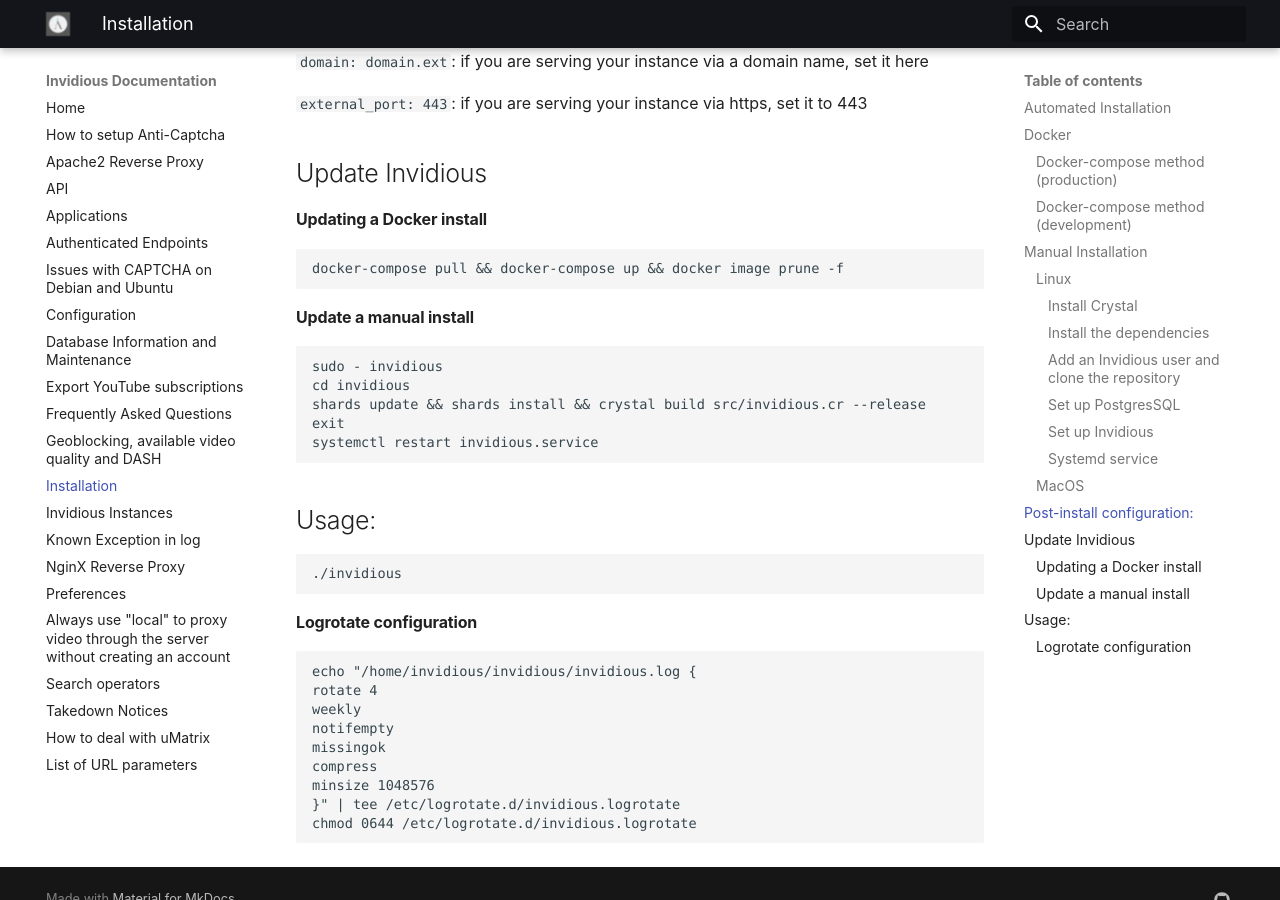
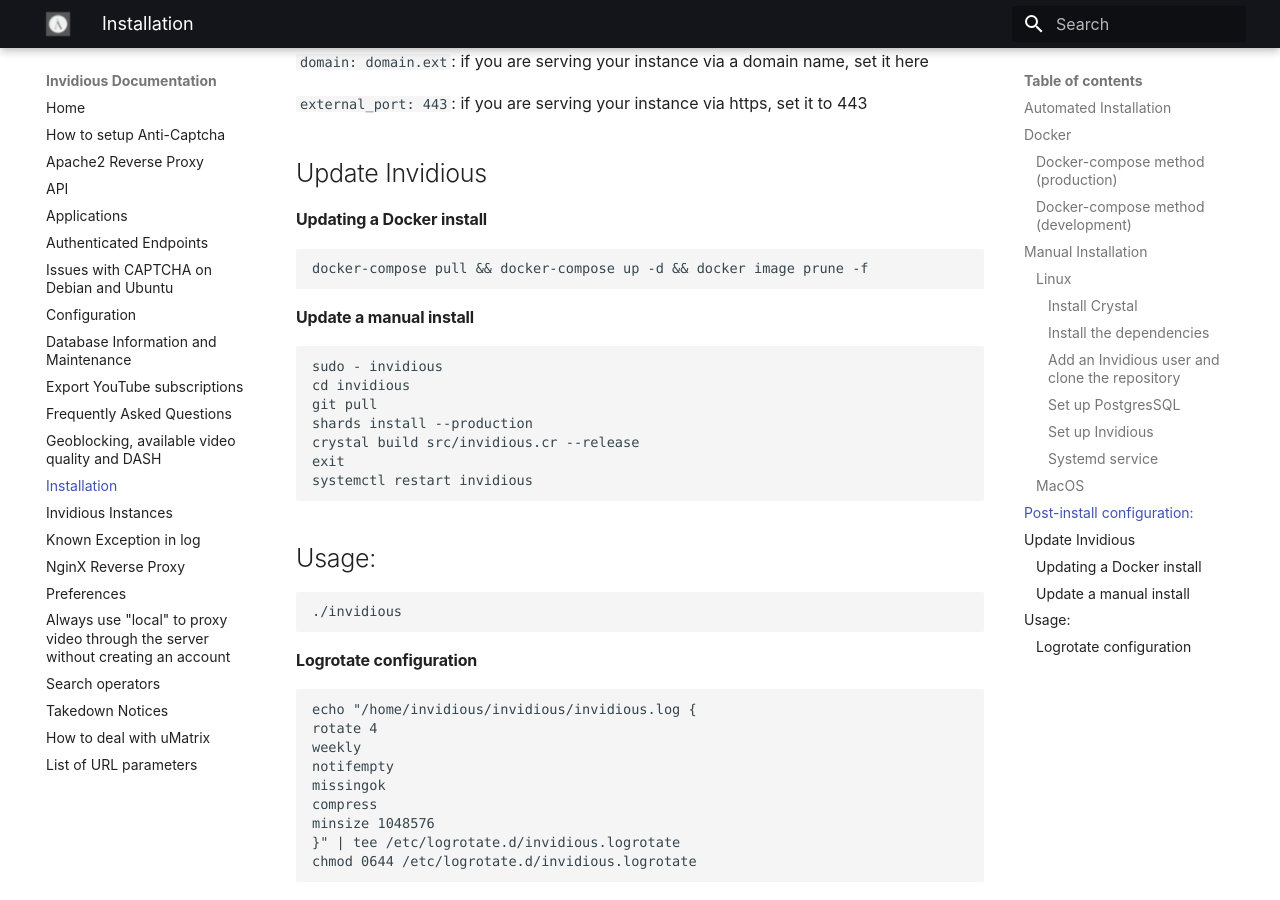
Before and after one commit to iv-org/documentation, an MkDocs documentation site: the page built from docs/installation.md, in a window 1280 px wide and 900 px high, scrolled down 4626 px. Built offline with MkDocs 1.6.1 and Material for MkDocs 9.7.7, drawn with Linux system fonts in a browser that asks for light colours.

Commit message:
Fix the update steps

````diff
--- a/docs/installation.md
+++ b/docs/installation.md
@@ -218,16 +218,18 @@
 
 #### Updating a Docker install
 ```bash
-docker-compose pull && docker-compose up && docker image prune -f
+docker-compose pull && docker-compose up -d && docker image prune -f
 ```
 
 #### Update a manual install
 ```bash
 sudo - invidious
 cd invidious
-shards update && shards install && crystal build src/invidious.cr --release
+git pull
+shards install --production
+crystal build src/invidious.cr --release
 exit
-systemctl restart invidious.service
+systemctl restart invidious
 ```
 
 ## Usage:
````
